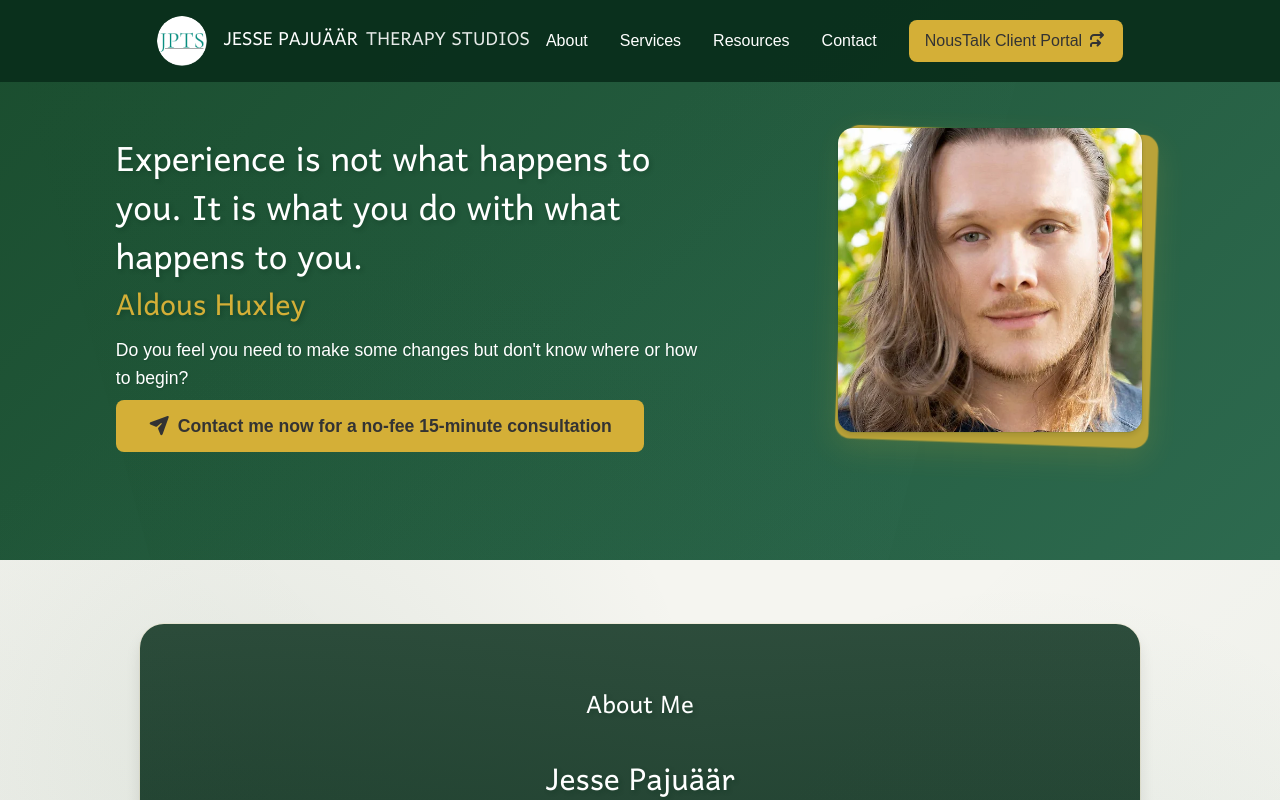
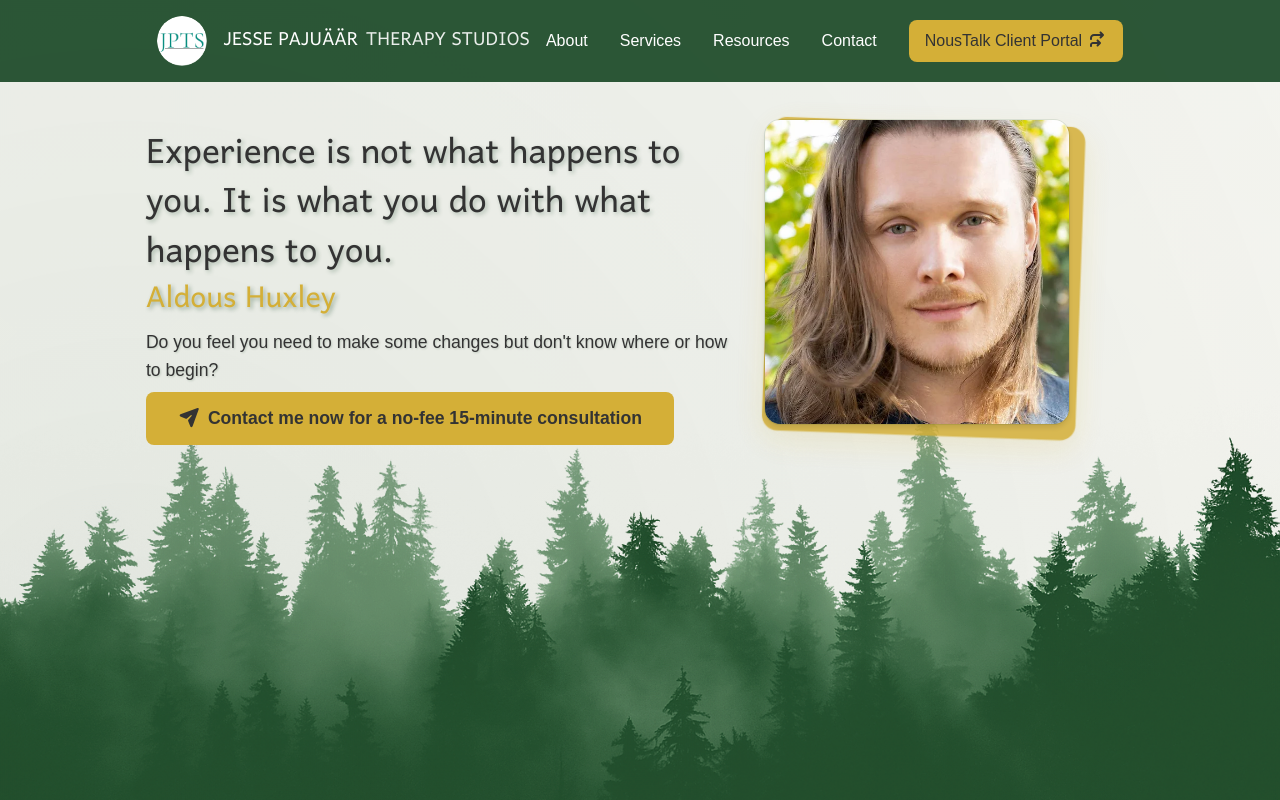
Before and after one commit to danispinxo/jesse-site, a Next.js app: page / in a window 1280 px wide. Shown: the top 800 px of the page. Built offline with nearby package versions, Linux system fonts and the light colour scheme; a web font is replaced by a local one.

Commit message:
clean styling and add treeline img

```diff
--- a/src/app/page.jsx
+++ b/src/app/page.jsx
@@ -46,8 +46,16 @@ export default function HomePage() {
         </div>
       </section>
 
-      <section className="why-section">
-        <div className="forest-overlay">
+      <section className="treeline-divider">
+        <div className="treeline-element">
+          <img
+            src="/images/Treeline.png"
+            alt="Forest treeline silhouette"
+            className="treeline-image"
+          />
+        </div>
+      </section>
+      <section className="about-me-section">
         <h2>About Me</h2>
         <h3>Jesse Pajuäär</h3>
         <div className="why-content">
@@ -65,7 +73,6 @@ export default function HomePage() {
             voice, your wants, and your unique perspective can not only be
             heard, but supported and advocated for.
           </p>
-          </div>
         </div>
       </section>
 
--- a/src/app/styles/resources.scss
+++ b/src/app/styles/resources.scss
@@ -1,100 +1,4 @@
 @use "variables" as *;
-
-.page-content {
-  .resources-title-holder {
-    position: relative;
-    text-align: center;
-    padding: 1rem 2rem 1rem 2rem;
-    margin: 0 auto;
-    max-width: 1200px;
-    background: linear-gradient(135deg, $dark-teal, $teal);
-    z-index: 1;
-
-    &::before {
-      content: "";
-      position: absolute;
-      top: 0;
-      left: 50%;
-      transform: translateX(-50%);
-      width: 180%;
-      height: 100%;
-      background: linear-gradient(
-        to right,
-        rgba($dark-teal, 0) 0%,
-        rgba($dark-teal, 1) 20%,
-        rgba($teal, 1) 80%,
-        rgba($teal, 0) 100%
-      );
-      z-index: -1;
-    }
-
-    h1 {
-      color: white;
-      font-family: $sub2-font;
-    }
-  }
-
-  .resource-cards {
-    display: flex;
-    flex-direction: column;
-    align-items: center;
-
-    a {
-      color: $teal;
-    }
-    .resource-card {
-      display: flex;
-      margin: 1rem 0;
-      padding: 1.5rem;
-      width: 80%;
-      background: rgba(255, 255, 255, 0.8);
-      border-radius: 12px;
-      box-shadow: 0 4px 15px rgba(0, 0, 0, 0.2);
-      gap: 2rem;
-
-      @include xs {
-        flex-direction: column;
-        align-items: center;
-        width: 90%;
-        gap: 1rem;
-        padding: 1.5rem 0;
-      }
-
-      .resource-content {
-        flex: 1;
-        padding: 0;
-      }
-
-      .card-label {
-        margin-bottom: 1rem;
-        font-size: 1.8rem;
-        font-weight: bold;
-        color: var(--dark-teal);
-        font-family: $sub2-font;
-      }
-
-      .card-img {
-        width: 200px;
-        height: 200px;
-        object-fit: cover;
-        border-radius: 10px;
-        flex-shrink: 0;
-
-        @include xs {
-          width: 100%;
-          max-width: 300px;
-          margin-bottom: 1rem;
-          padding: 0;
-        }
-      }
-
-      .card-content {
-        font-size: 1rem;
-        color: #555;
-      }
-    }
-  }
-}
 
 .articles-section {
   padding: $spacing-xl 0;
--- a/src/app/styles/styles.scss
+++ b/src/app/styles/styles.scss
@@ -153,13 +153,12 @@ body {
 }
 
 .hero {
-  background: linear-gradient(135deg, $primary-green, $secondary-green);
-  min-height: 70vh;
   display: flex;
   align-items: center;
-  padding: $spacing-md;
   position: relative;
-  overflow: hidden;
+  padding-top: 100px;
+  margin-left: 5%;
+  width: 80%;
 
   &::before {
     content: "";
@@ -168,35 +167,14 @@ body {
     right: -10%;
     width: 100%;
     height: 200%;
-    background: linear-gradient(
-      45deg,
-      rgba($primary-green, 0.25) 0%,
-      transparent 50%
-    );
     transform: rotate(-15deg);
-    pointer-events: none;
-  }
-
-  &::after {
-    content: "";
-    position: absolute;
-    bottom: -20%;
-    left: -5%;
-    width: 80%;
-    height: 160%;
-    background: linear-gradient(
-      -45deg,
-      rgba($secondary-green, 0.25) 0%,
-      transparent 50%
-    );
-    transform: rotate(15deg);
     pointer-events: none;
   }
 
   .hero-content {
     margin-left: 8%;
     max-width: 600px;
-    color: $text-light;
+    color: $text-dark;
     position: relative;
     z-index: 2;
 
@@ -266,72 +244,34 @@ body {
   }
 }
 
-.why-section {
-  background-color: $background-light;
-  color: $text-dark;
-  padding: $spacing-xl 0;
-  position: relative;
-  overflow: hidden;
+.treeline-divider {
+  margin-top: -300px;
+  width: 100%;
+  margin-left: 0;
+  margin-right: 0;
 
-  &::before {
-    content: "";
-    position: absolute;
-    top: 0;
-    left: 0;
-    width: 100%;
-    height: 100%;
-    background: radial-gradient(
-        circle at 20% 30%,
-        rgba($primary-green, 0.08) 0%,
-        transparent 40%
-      ),
-      radial-gradient(
-        circle at 80% 70%,
-        rgba($secondary-green, 0.08) 0%,
-        transparent 40%
-      );
-    pointer-events: none;
-  }
+  .treeline-element {
+    width: 100vw;
+    margin-left: calc(-50vw + 50%);
+    z-index: 10;
 
-  &::after {
-    content: "";
-    position: absolute;
-    top: 0;
-    left: 0;
-    width: 100%;
-    height: 100%;
-    background: linear-gradient(
-        45deg,
-        rgba($primary-green, 0.05) 0%,
-        transparent 50%
-      ),
-      linear-gradient(-45deg, rgba($secondary-green, 0.05) 0%, transparent 50%);
-    pointer-events: none;
-  }
-
-  .forest-overlay {
-    padding: $spacing-xl;
-    position: relative;
-    border-radius: $border-radius-lg;
-    margin: 0 auto;
-    max-width: 1000px;
-    box-shadow: $shadow-lg, 0 0 0 1px rgba($accent-gold, 0.1);
-
-    &::before {
-      content: "";
-      position: absolute;
-      top: 0;
-      left: 0;
-      right: 0;
-      bottom: 0;
-      background: linear-gradient(
-        to bottom,
-        rgba($background-dark, 0.85),
-        rgba($background-dark, 0.95)
-      );
-      border-radius: $border-radius-lg;
+    .treeline-image {
+      width: 100%;
+      height: 100%;
+      object-fit: cover;
+      object-position: bottom center;
+      display: block;
     }
   }
+}
+.about-me-section {
+  color: $text-light;
+  overflow: hidden;
+  padding: $spacing-xl;
+  position: relative;
+  margin: 0 auto;
+  background-color: $background-dark;
+  margin-top: -10px;
 
   h2,
   h3 {
--- a/src/app/styles/variables.scss
+++ b/src/app/styles/variables.scss
@@ -4,19 +4,7 @@ $body-font: "Host Grotesk", sans-serif;
 $sub-font: "Harmattan", sans-serif;
 $header-font: "Gabarito", sans-serif;
 
-// colours
-$light-blue: #b9d0e3e1;
-$dark-blue: #4281a8;
-$very-dark-blue: #012a44;
-$med-blue: #6091afa8;
-$dark-teal: #193b3b;
-$teal: #618383;
-$very-light-teal: #c4ededb6;
-$light-teal: #aecfcf;
-$dark-green: #324001;
 $light-green: #b7bf98;
-
-// Colors
 $primary-green: #1a4d2e;
 $secondary-green: #2d6a4f;
 $accent-gold: #d4af37;
@@ -24,7 +12,7 @@ $text-dark: #333333;
 $text-light: #ffffff;
 $text-muted: #666666;
 $background-light: #f5f5f0;
-$background-dark: #0a2f1c;
+$background-dark: #214d2d;
 
 // Typography
 $font-primary: "Gabarito", sans-serif;
@@ -72,82 +60,6 @@ $transition-slow: 0.5s ease;
   align-content: center;
 }
 
-@mixin title-holder {
-  height: 10rem;
-  width: 100%;
-  background-image: url("../../../public/images/Waterfall.webp");
-  background-repeat: no-repeat;
-  background-size: 100%;
-  display: flex;
-  justify-content: center;
-  align-items: center;
-  align-content: center;
-}
-
-@mixin title-format {
-  border-style: solid;
-  border-color: $dark-teal;
-  border-radius: 10px;
-  padding: 1rem;
-  background: #b8ccccab;
-  font-size: 2rem;
-  padding-left: 3rem;
-  padding-right: 3rem;
-  padding-top: 2rem;
-  padding-bottom: 2rem;
-  color: $dark-teal;
-  font-family: $header-font;
-}
-
-@mixin intro-box {
-  display: flex;
-  flex-direction: column;
-  align-items: center;
-  width: 85%;
-  padding: 1rem;
-  background-color: $light-blue;
-  border-style: solid;
-  border-width: 0.08rem;
-  border-color: $dark-blue;
-  border-radius: 10px;
-}
-
-@mixin dark-btn {
-  border-color: $light-teal;
-  border-width: 0.1rem;
-  border-radius: 8px;
-  padding: 0.3rem;
-  background-color: $dark-teal;
-  color: $light-teal;
-  font-family: $sub-font;
-  margin-right: 1rem;
-  margin-bottom: 0.6rem;
-
-  &:hover {
-    cursor: pointer;
-    border-color: $teal;
-    box-shadow: 2px 2px 3px $dark-teal;
-  }
-}
-
-@mixin blue-btn {
-  border-color: $dark-blue;
-  border-width: 0.1rem;
-  border-radius: 8px;
-  padding: 0.5rem;
-  background-color: $very-dark-blue;
-  color: $light-blue;
-  font-family: $sub-font;
-  font-size: 1.2rem;
-
-  &:hover {
-    cursor: pointer;
-    border-color: $very-dark-blue;
-    box-shadow: 2px 2px 5px $very-dark-blue;
-  }
-}
-
-// media queries -- aliases and breakpoints
 $screen-sm-min: 600px;
 $screen-md-min: 960px;
 $screen-lg-min: 1280px;
@@ -159,7 +71,6 @@ $screen-md-max: 1279px;
 $screen-lg-max: 1919px;
 $screen-xl-max: 5000px;
 
-// media devices
 @mixin xs {
   @media screen and (max-width: #{$screen-xs-max}) {
     @content;
```
Also changed, not shown: src/app/styles/about.scss (+0 -78 lines), public/images/Treeline.png (added), public/images/forest-bg.png. Lines whose indentation alone changed are shown as unchanged.
